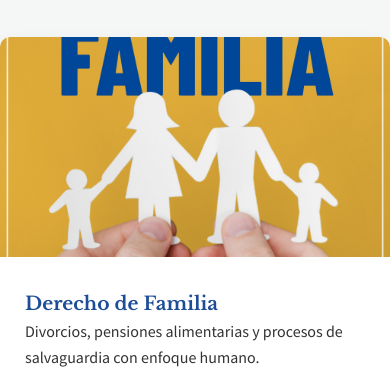
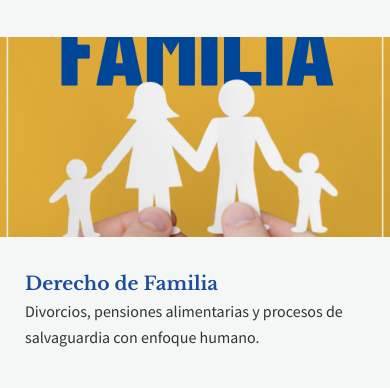
Before and after one commit to Carlosvillaramos/RR-asesores-juridicos, a plain HTML site: page index.html in a window 390 px wide. Shown: the part 1067-1455 px from the top of the page. Drawn offline with nearby package versions, Linux system fonts and the light colour scheme.

Commit message:
Nuevo arreglo

```diff
--- a/css/style.css
+++ b/css/style.css
@@ -64,15 +64,16 @@ h1, h2, h3 { font-family: 'Libre Baskerville', serif; color: var(--azul-legal);
     gap: 30px;
 }
 .service-card {
-    background: white;
-    border-radius: 10px;
-    overflow: hidden;
-    box-shadow: 0 4px 15px rgba(0,0,0,0.05);
-    border-bottom: 4px solid var(--amarillo-oro);
-    transition: 0.3s;
+  .service-card img {
+    width: 100%;        /* Que ocupe todo el ancho del cuadro */
+    height: 250px;      /* Altura fija para que todas las tarjetas midan lo mismo */
+    object-fit: cover;  /* <--- ESTA ES LA CLAVE: Llena el espacio sin estirarse */
+    object-position: center; /* Centra la foto para que no se corte la parte importante */
+    border-radius: 8px 8px 0 0; /* Si querés que las esquinas de arriba sigan redondeadas */
+}
 }
 .service-card:hover { transform: translateY(-10px); }
-.service-card img { width: 100%; height: 220px; object-fit: cover; }
+.service-card img { width: 100%; height: 220px; object-fit: cover; object-position: center;}
 .card-content { padding: 25px; }
 
 /* UBICACIÓN */
@@ -90,14 +91,17 @@ h1, h2, h3 { font-family: 'Libre Baskerville', serif; color: var(--azul-legal);
 /* --- MEDIA QUERIES (OPTIMIZACIÓN MÓVIL) --- */
 
 @media (max-width: 850px) {
-    /* Mostrar icono hamburguesa */
-    .hamburger-label {
-        display: block;
-        font-size: 28px;
-        color: var(--azul-legal);
-        cursor: pointer;
-        padding: 10px;
+    /* ... lo que ya tenés del menú ... */
+
+    .services-grid {
+        grid-template-columns: 1fr; /* Una tarjeta por fila para que se vean grandes y claras */
+        gap: 20px;
     }
+
+    .service-card img {
+        height: 200px; /* Un poquito más bajas en móvil para que no ocupen toda la pantalla */
+    }
+
 
     /* Esconder menú original y prepararlo para desplegar */
     .main-nav {
```
